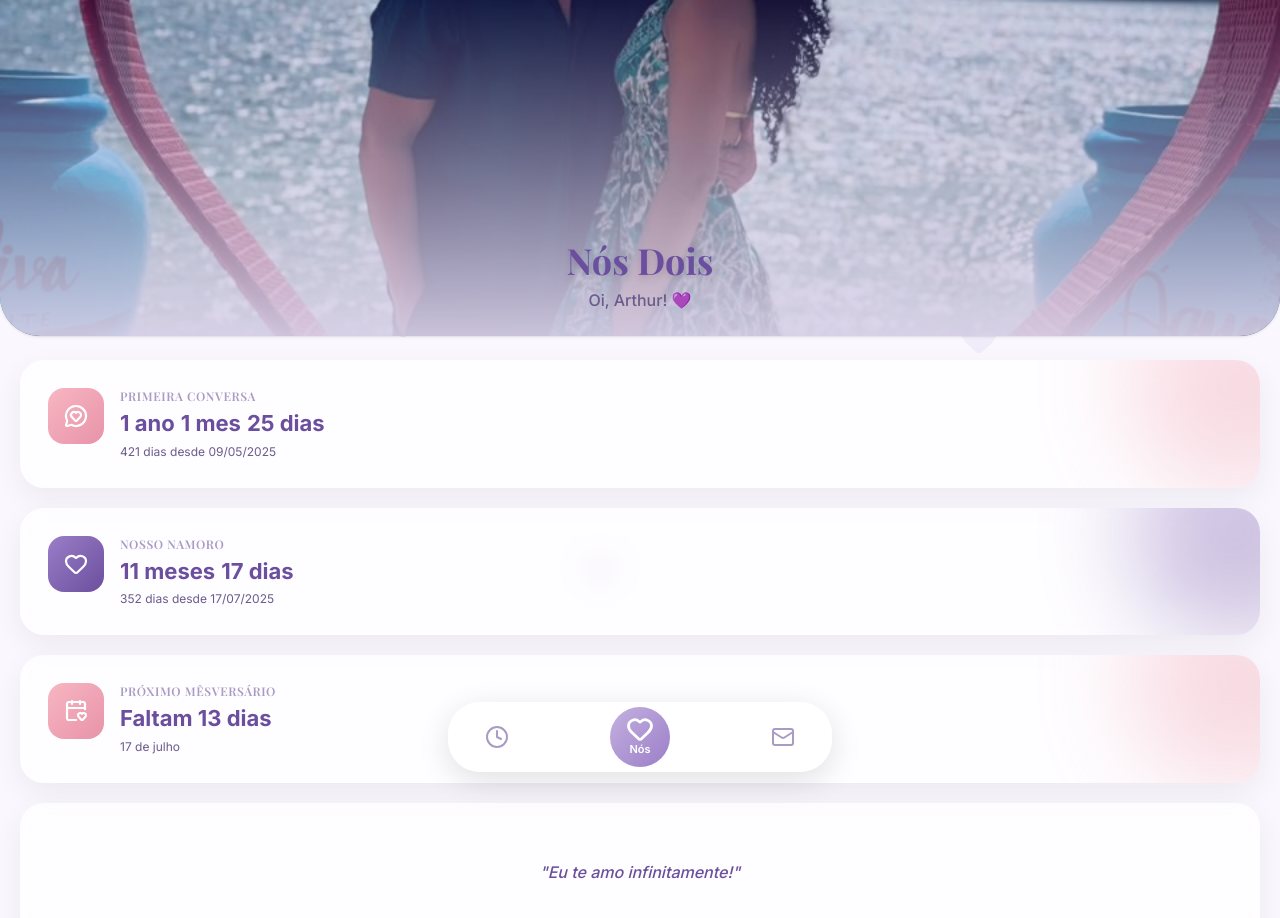
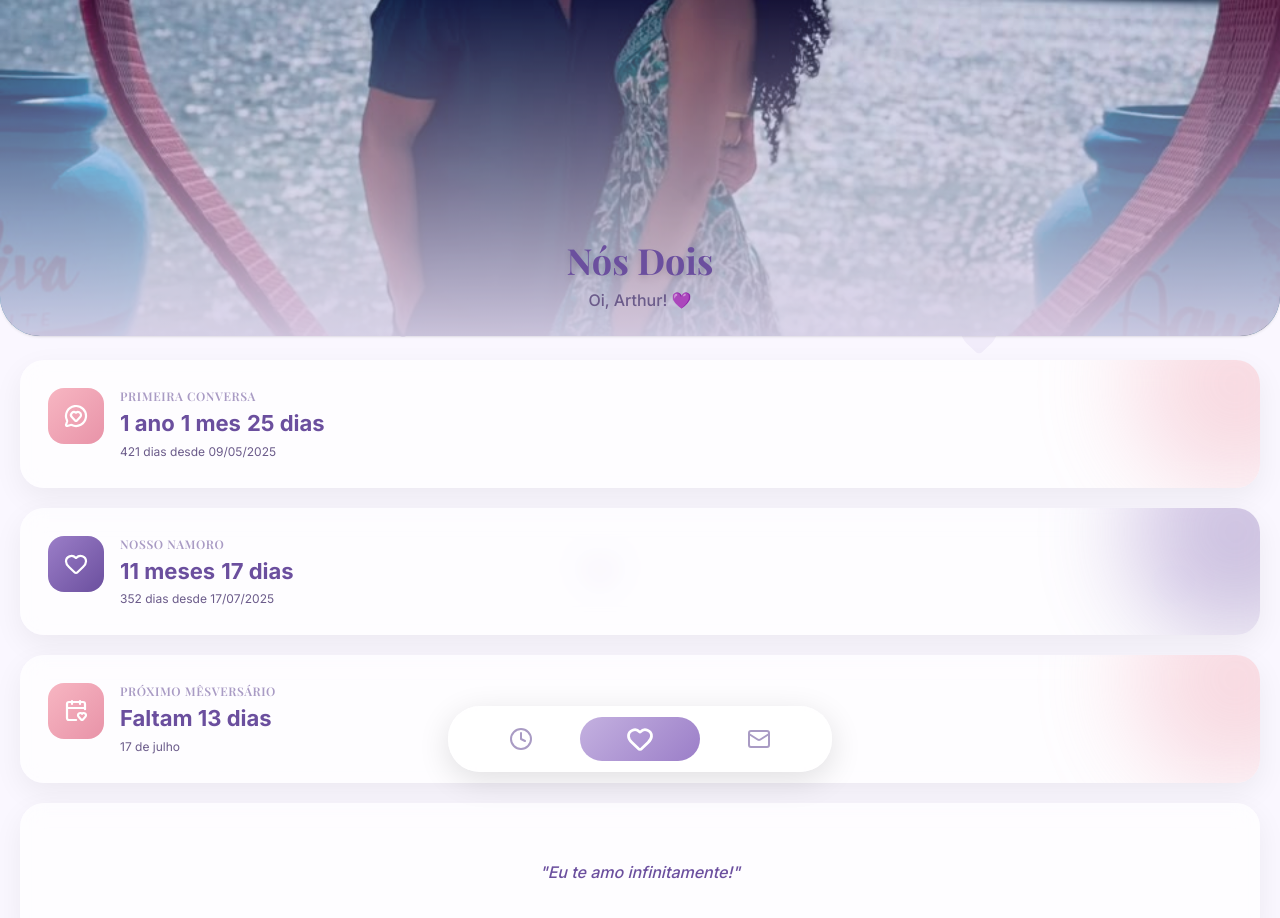
Before and after one commit to rios-v/YouAndMe, a Next.js app: page / in a window 1280 px wide. Both pictures are taken after a click on the button "Sou o Arthur". Shown: the top 918 px of the page. Built offline with nearby package versions, Linux system fonts and the light colour scheme; a web font is replaced by a local one.

Commit message:
navbar sem o efeito elastico que jogava os icones para cima e voltava para a posição

```diff
--- a/components/BottomNav.tsx
+++ b/components/BottomNav.tsx
@@ -9,17 +9,34 @@ export function BottomNav() {
   const pathname = usePathname();
 
   const navItems = [
-    { href: "/timeline", label: "Momentos", icon: Clock },
-    { href: "/", label: "Nós", icon: Heart },
-    { href: "/letters", label: "Cartas", icon: Mail },
+    { href: "/timeline", icon: Clock },
+    { href: "/", icon: Heart },
+    { href: "/letters", icon: Mail },
   ];
+
+  const activeIndex = navItems.findIndex((item) => item.href === pathname);
 
   return (
     <div className="fixed bottom-3 left-1.5 right-1.5 p-4 pb-safe z-50 pointer-events-none">
       <nav
-        className="glass-panel rounded-4xl max-w-sm mx-auto flex justify-between items-center pointer-events-auto shadow-[0_8px_32px_rgba(0,0,0,0.12)] border border-white/40"
-        style={{ padding: "4px 18px" }}
+        className="glass-panel rounded-4xl max-w-sm mx-auto shadow-[0_8px_32px_rgba(0,0,0,0.12)] border border-white/40"
+        style={{ padding: "10px 12px" }}
       >
+        <div className="relative flex justify-between items-center pointer-events-auto">
+          {activeIndex !== -1 && (
+            <motion.div
+              className="absolute rounded-4xl -z-10"
+              style={{
+                width: `${100 / navItems.length}%`,
+                height: "100%",
+                top: 0,
+                background: "linear-gradient(135deg, var(--primary-light), var(--primary))",
+              }}
+              animate={{ left: `${(activeIndex * 100) / navItems.length}%` }}
+              transition={{ type: "spring", bounce: 0.2, duration: 0.6 }}
+            />
+          )}
+
           {navItems.map((item) => {
             const isActive = pathname === item.href;
             const Icon = item.icon;
@@ -28,26 +45,14 @@ export function BottomNav() {
               <Link
                 key={item.href}
                 href={item.href}
+                className="relative flex items-center justify-center z-10"
+                style={{ width: `${100 / navItems.length}%` }}
+              >
+                <div
                   className="relative flex items-center justify-center"
+                  style={{ padding: "10px 18px", minHeight: 44 }}
                 >
-              <motion.div
-                layout
-                transition={{ type: "spring", bounce: 0.25, duration: 2 }}
-                className="relative flex flex-col items-center justify-center rounded-4xl"
-                style={{ padding: isActive ? "10px 18px" : "10px 18px" }}
-              >
-                {isActive && (
-                  <motion.div
-                    layoutId="bottomNavBubble"
-                    className="absolute inset-0 rounded-4xl -z-10"
-                    style={{
-                      background:
-                        "linear-gradient(135deg, var(--primary-light), var(--primary))",
-                    }}
-                    transition={{ type: "spring", bounce: 0.2, duration: 0.6 }}
-                  />
-                )}
-
+                  <div className="relative flex flex-col items-center justify-center">
                     <motion.div
                       animate={{ scale: isActive ? 1.15 : 1 }}
                       transition={{ type: "spring", bounce: 0.4, duration: 0.4 }}
@@ -61,23 +66,24 @@ export function BottomNav() {
                       />
                     </motion.div>
 
-                <AnimatePresence initial={false}>
+                    <AnimatePresence>
                       {isActive && (
                         <motion.span
-                      initial={{ opacity: 0, height: 0, marginTop: 0 }}
-                      animate={{ opacity: 1, height: "auto", marginTop: 0 }}
-                      exit={{ opacity: 0, height: 0, marginTop: 0 }}
-                      transition={{ duration: 0.25 }}
-                      className="text-[11px] font-semibold text-white whitespace-nowrap overflow-hidden"
+                          initial={{ opacity: 0, y: -4 }}
+                          animate={{ opacity: 1, y: 0 }}
+                          exit={{ opacity: 0, y: -4 }}
+                          transition={{ duration: 0.2 }}
+                          className="absolute top-full mt-1 text-[11px] font-semibold text-white whitespace-nowrap"
                         >
-                      {item.label}
                         </motion.span>
                       )}
                     </AnimatePresence>
-              </motion.div>
+                  </div>
+                </div>
               </Link>
             );
           })}
+        </div>
       </nav>
     </div>
   );
```
Lines whose indentation alone changed are shown as unchanged.
